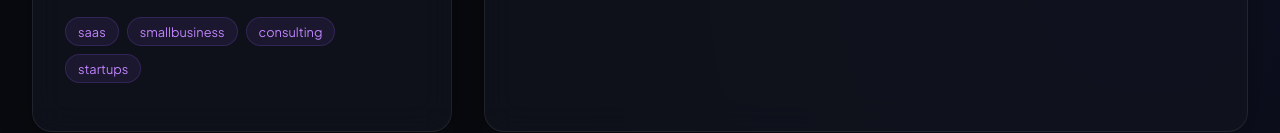
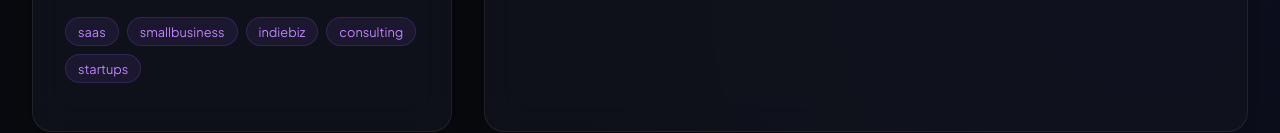
Before and after one commit to Data-Biz-AI-Consultancy/Jager, a plain HTML site: page legacy/frontend/index.html in a window 1280 px wide. Shown: the part 950-1083 px from the top of the page. Drawn offline with Linux system fonts and the light colour scheme; no server answers.

Commit message:
feat: add indiebiz to monitored subreddits in frontend and database initialization

```diff
--- a/legacy/frontend/index.html
+++ b/legacy/frontend/index.html
@@ -448,6 +448,7 @@
                         <option value="">-- Choose Subreddit --</option>
                         <option value="saas">r/saas</option>
                         <option value="smallbusiness">r/smallbusiness</option>
+                        <option value="indiebiz">r/indiebiz</option>
                         <option value="consulting">r/consulting</option>
                         <option value="startups">r/startups</option>
                         <option value="entrepreneur">r/entrepreneur</option>
@@ -465,6 +466,7 @@
                 <div class="pills-container">
                     <span class="pill" onclick="quickAddSubreddit('saas')">saas</span>
                     <span class="pill" onclick="quickAddSubreddit('smallbusiness')">smallbusiness</span>
+                    <span class="pill" onclick="quickAddSubreddit('indiebiz')">indiebiz</span>
                     <span class="pill" onclick="quickAddSubreddit('consulting')">consulting</span>
                     <span class="pill" onclick="quickAddSubreddit('startups')">startups</span>
                 </div>
```
Also changed, not shown: 1 other file.
